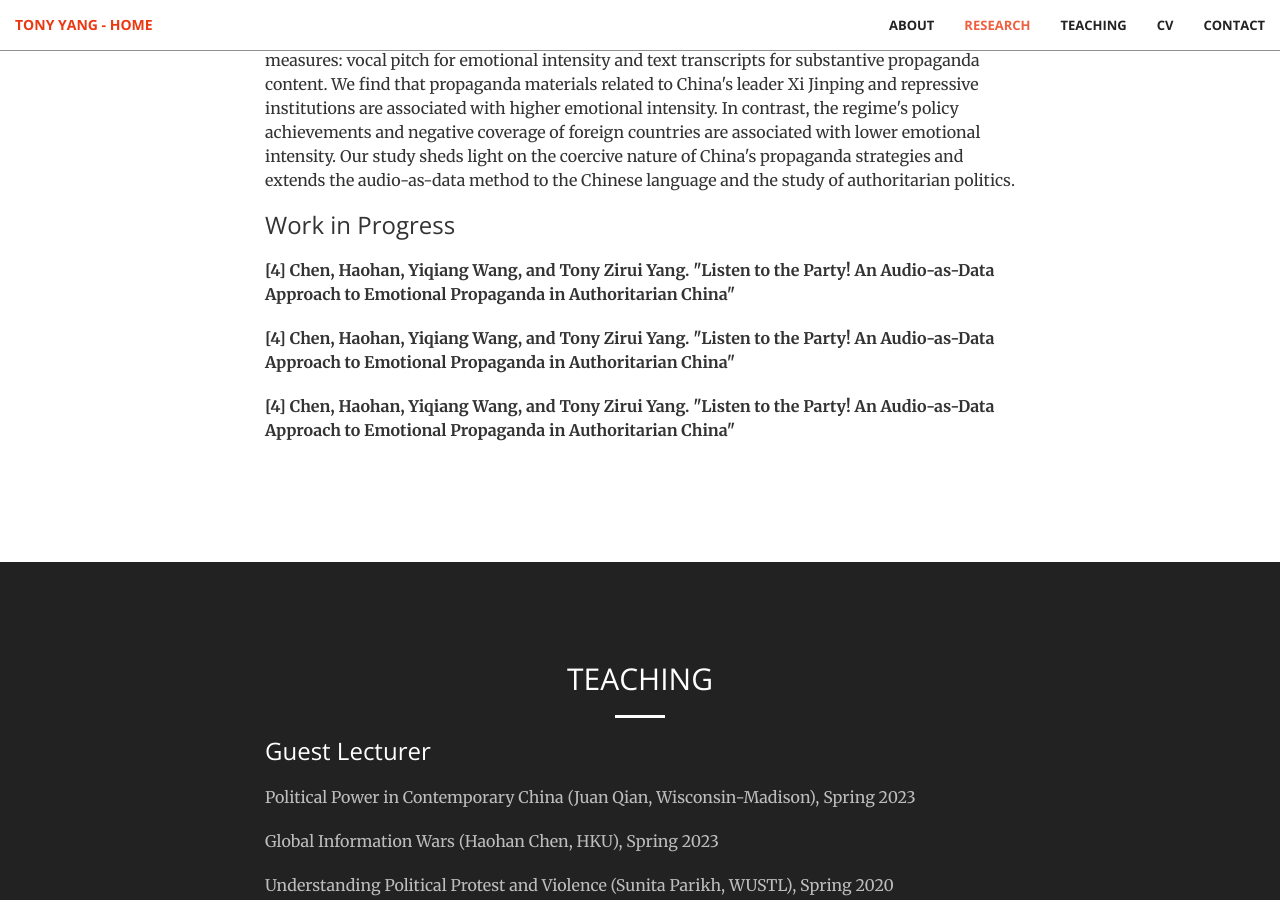
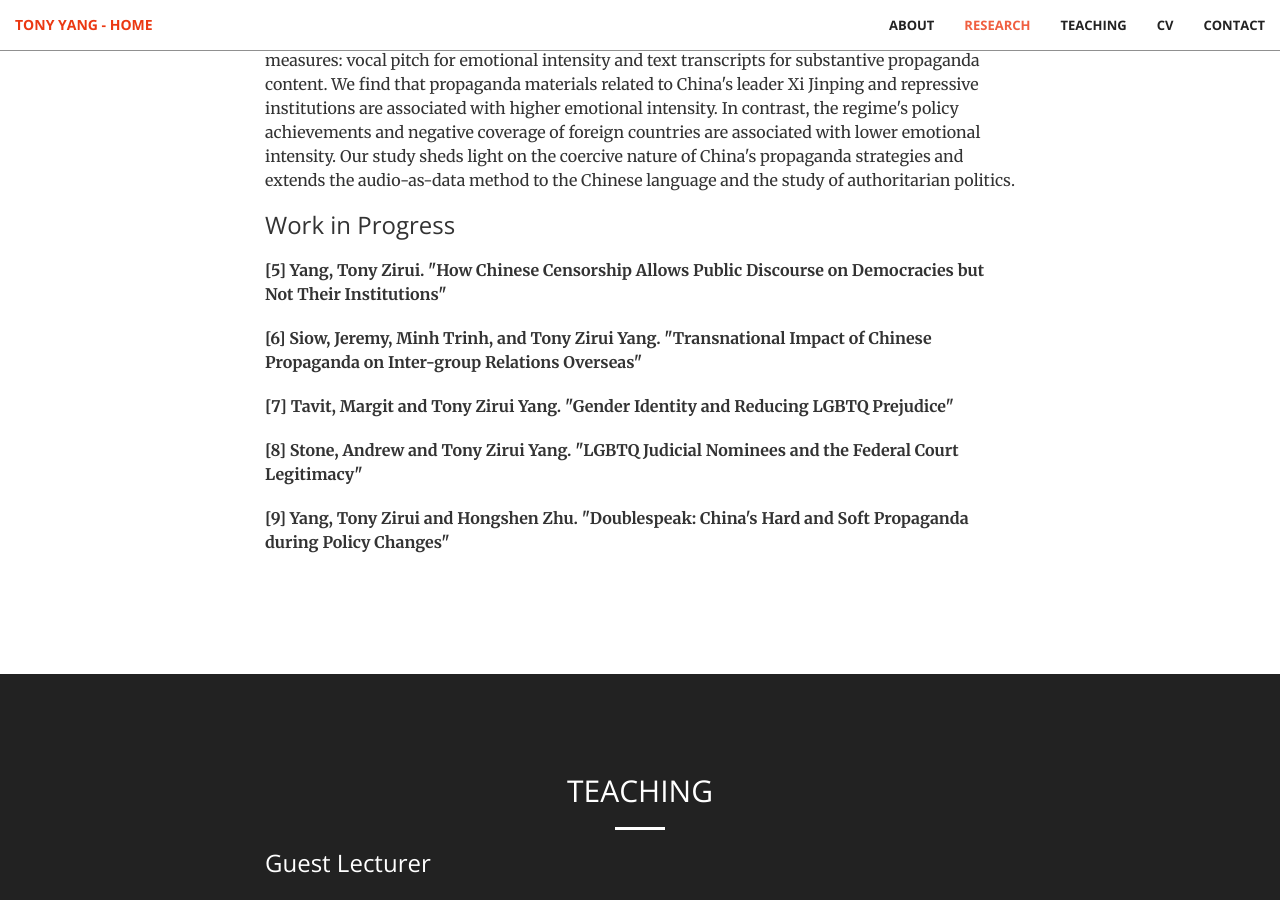
Before and after one commit to tonyhsfz/website, a Jekyll site: the page built from index.html, in a window 1280 px wide and 900 px high, scrolled down 3897 px. Built offline with Jekyll 4.4.1, drawn with Linux system fonts in a browser that asks for light colours.

Commit message:
Update publication.html

```diff
--- a/_includes/publication.html
+++ b/_includes/publication.html
@@ -43,9 +43,11 @@ Our study sheds light on the coercive nature of China's propaganda strategies an
                      <p></p>
                     <h3 class="section-heading">Work in Progress</h3>
                     <p></p>
-                <p><b>[4] Chen, Haohan, Yiqiang Wang, and Tony Zirui Yang. "Listen to the Party! An Audio-as-Data Approach to Emotional Propaganda in Authoritarian China" </b></p>
-                    <p><b>[4] Chen, Haohan, Yiqiang Wang, and Tony Zirui Yang. "Listen to the Party! An Audio-as-Data Approach to Emotional Propaganda in Authoritarian China" </b></p>
-                    <p><b>[4] Chen, Haohan, Yiqiang Wang, and Tony Zirui Yang. "Listen to the Party! An Audio-as-Data Approach to Emotional Propaganda in Authoritarian China" </b></p>
+                <p><b>[5] Yang, Tony Zirui.  "How Chinese Censorship Allows Public Discourse on Democracies but Not Their Institutions" </b></p>
+                    <p><b>[6] Siow, Jeremy, Minh Trinh, and Tony Zirui Yang. "Transnational Impact of Chinese Propaganda on Inter-group Relations Overseas" </b></p>
+                    <p><b>[7] Tavit, Margit and Tony Zirui Yang. "Gender Identity and Reducing LGBTQ Prejudice" </b></p>
+                    <p><b>[8] Stone, Andrew and Tony Zirui Yang. "LGBTQ Judicial Nominees and the Federal Court Legitimacy" </b></p>
+                    <p><b>[9] Yang, Tony Zirui and Hongshen Zhu. "Doublespeak: China's Hard and Soft Propaganda during Policy Changes" </b></p>
                 </div>
         </div>
     </div>
```
